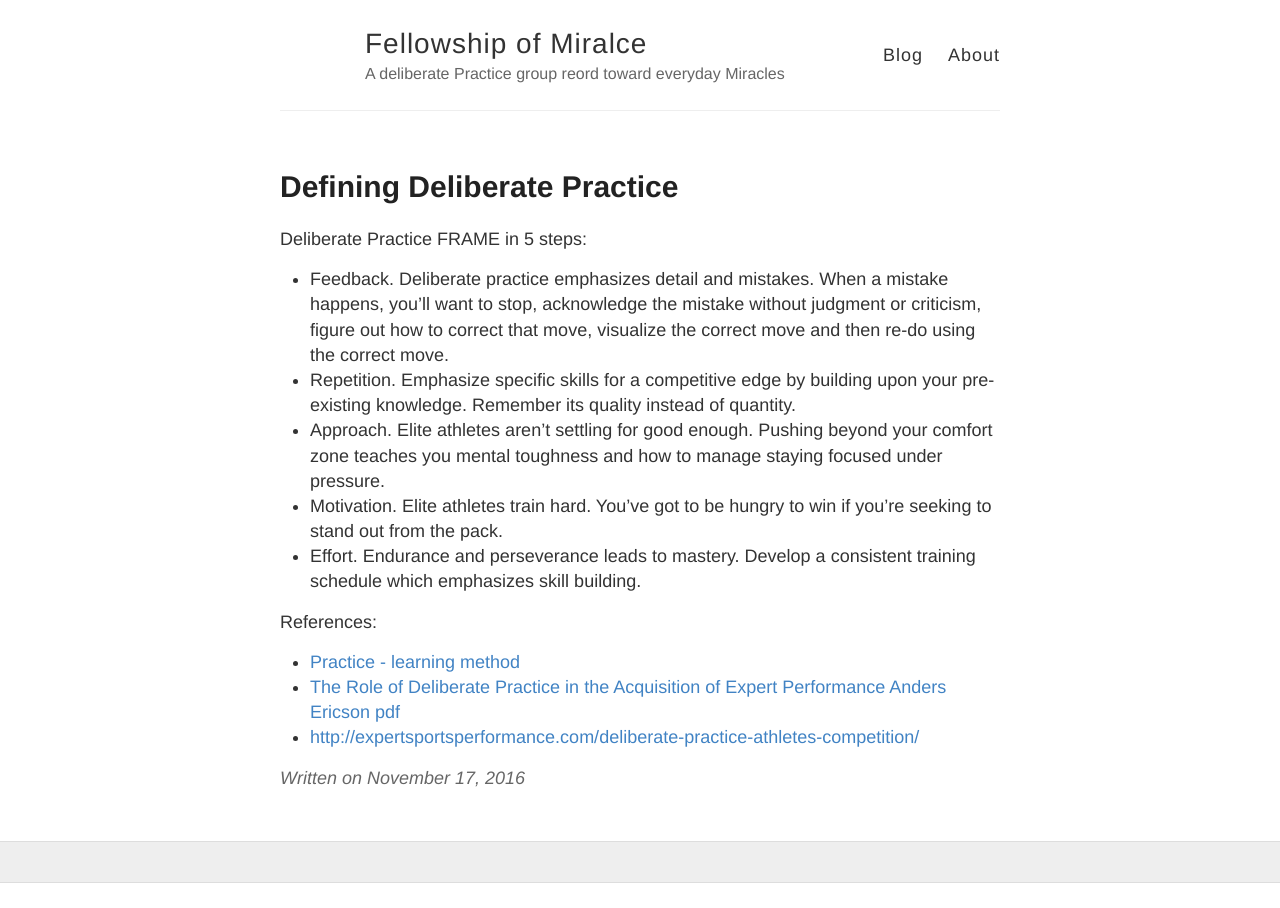
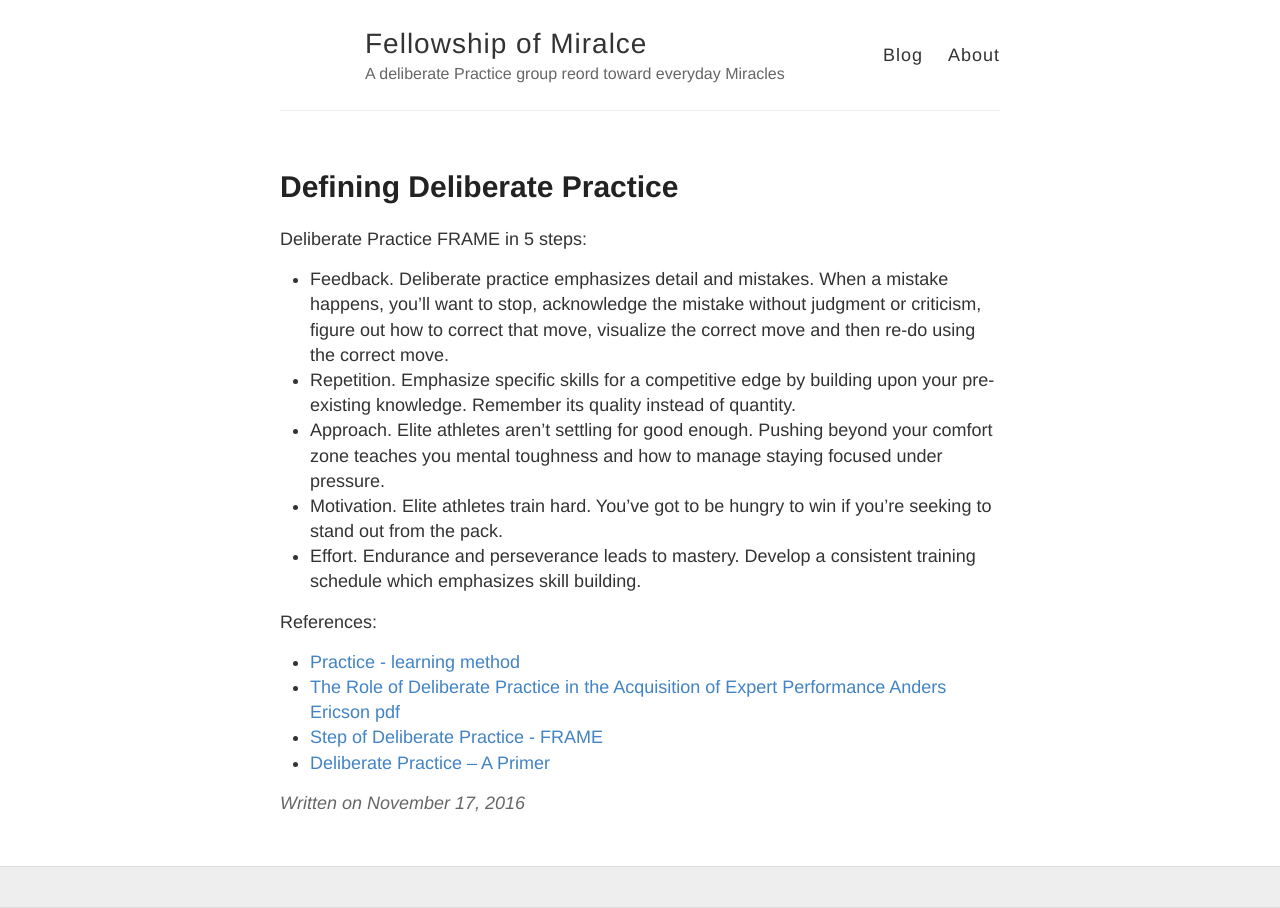
Before and after one commit to paruff/fellowship-of-miracles, a Jekyll site: the page built from _posts/2016-11-17-defining-deliberate-Practice.md, in a window 1280 px wide. Built offline with Jekyll 4.4.1, drawn with Linux system fonts in a browser that asks for light colours.

Commit message:
Update 2016-11-17-defining-deliberate-Practice.md

```diff
--- a/_posts/2016-11-17-defining-deliberate-Practice.md
+++ b/_posts/2016-11-17-defining-deliberate-Practice.md
@@ -15,4 +15,5 @@ References:
 
 * [Practice - learning method](https://en.wikipedia.org/wiki/Practice_(learning_method))
 * [The Role of Deliberate Practice in the Acquisition of Expert Performance Anders Ericson pdf](http://projects.ict.usc.edu/itw/gel/EricssonDeliberatePracticePR93.PDF)
-* [http://expertsportsperformance.com/deliberate-practice-athletes-competition/](http://expertsportsperformance.com/deliberate-practice-athletes-competition/)
+* [Step of Deliberate Practice - FRAME](http://expertsportsperformance.com/deliberate-practice-athletes-competition/)
+ * [Deliberate Practice – A Primer](https://www.ttuhsc.edu/som/success/documents/primer_on_deliberate_practice.pdf)
```
